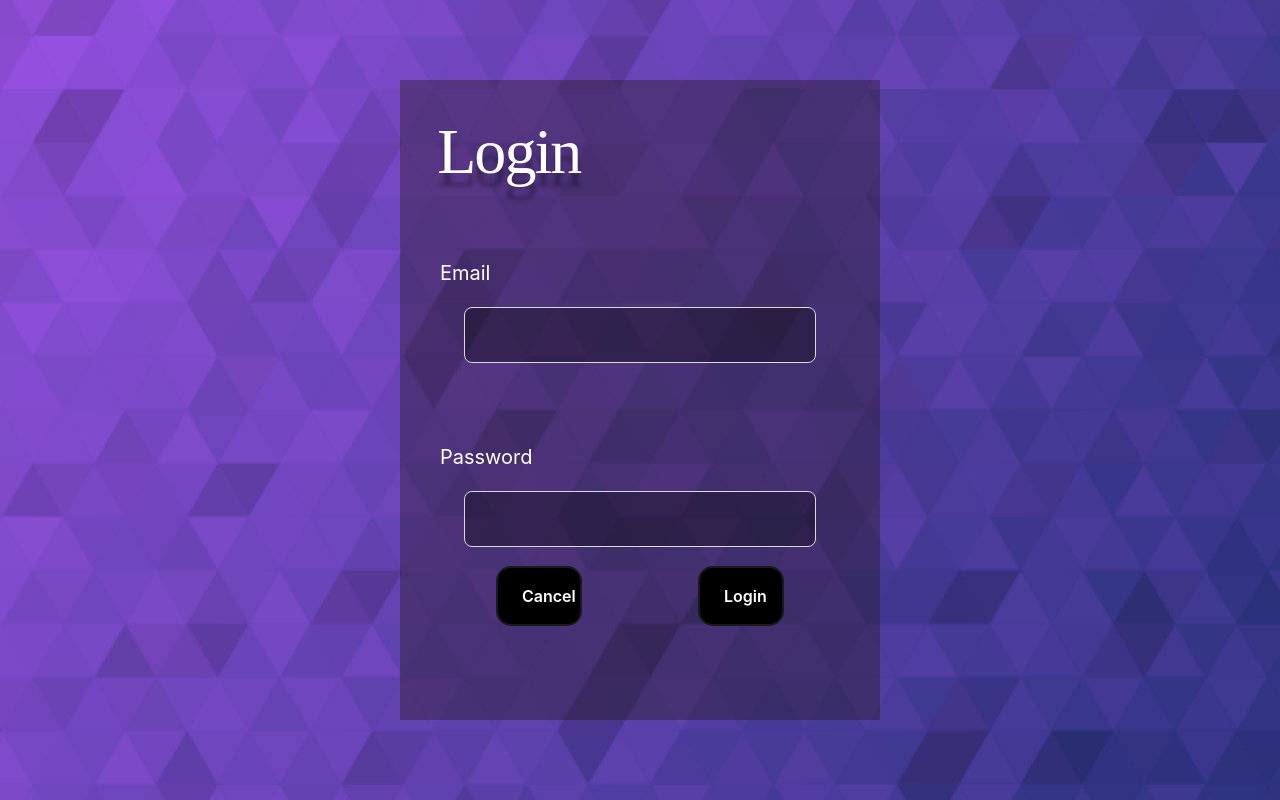
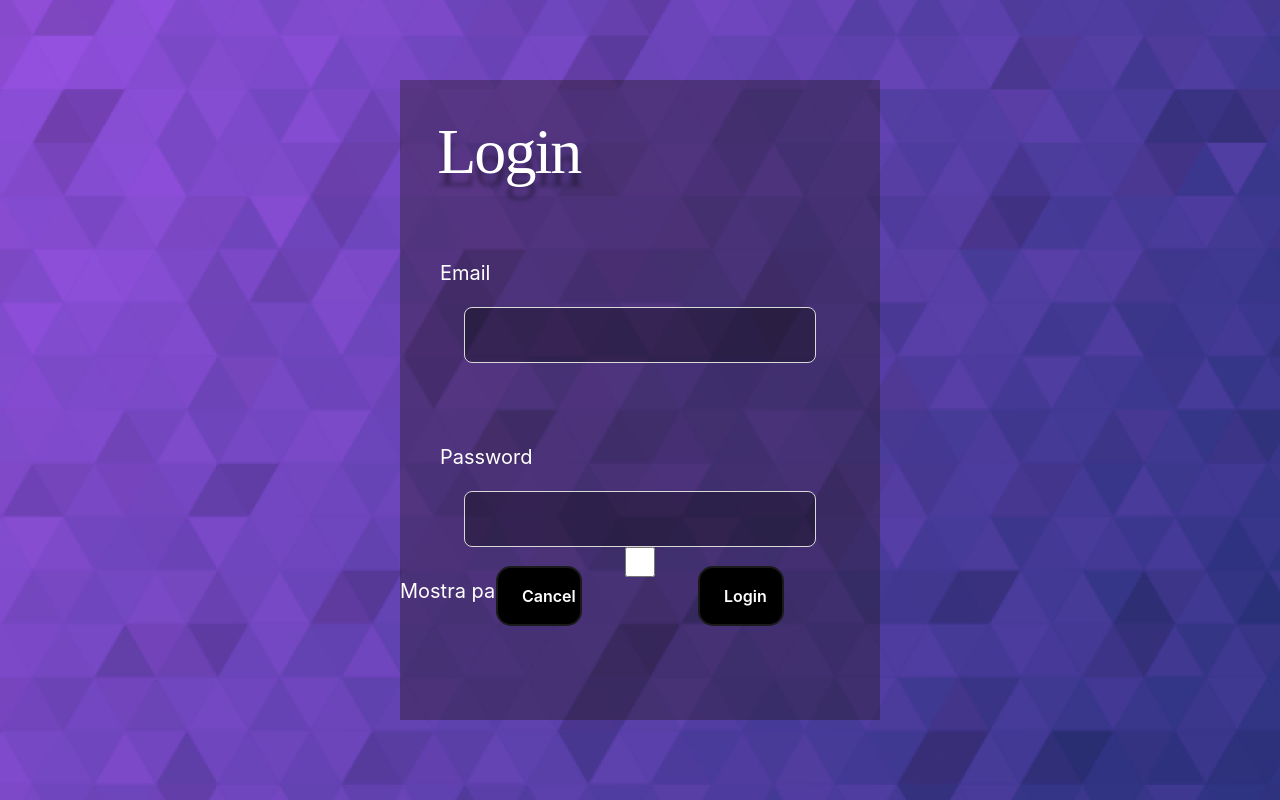
Before and after one commit to Classi-di-Andrea-Trentini/progetto-secondo-quadrimestre-gavatta-kushnir-lutteri-zorza, an Angular app in the folder game-pulse/: page / in a window 1280 px wide. Built offline with nearby package versions, Linux system fonts and the light colour scheme.

Commit message:
aggiunto tasto mostra password

```diff
--- a/game-pulse/src/app/login/login.component.css
+++ b/game-pulse/src/app/login/login.component.css
@@ -157,7 +157,7 @@ input {
 }
 
 
-@media (max-width: 602px) {
+/* @media (max-width: 602px) {
   #sfondo {
     height: 100vh;
     width: 100%;
@@ -175,4 +175,4 @@ input {
     left: 50%;
     transform: translate(-50%, -50%);
   }
-}
+} */
--- a/game-pulse/src/app/login/login.component.html
+++ b/game-pulse/src/app/login/login.component.html
@@ -1,30 +1,31 @@
-<div id="sfondo" >
+<div id="sfondo">
   <div class="container">
     <div class="title">
-            <div class="login">
-                Login
-            </div>
+      <div class="login">Login</div>
     </div>
     <div class="email">
       <div class="email-text">
         <p>Email</p>
       </div>
-        <input type="text" ><!-- [(ngModel)]="email" -->
+      <input type="text" /><!-- [(ngModel)]="email" -->
     </div>
     <div class="password">
       <div class="password-text">
         <p>Password</p>
       </div>
-        <input type="password" ><!-- [(ngModel)]="password" -->
+
+      <input
+        [type]="showPassword ? 'text' : 'password'"
+      /><!-- [(ngModel)]="password" -->
+      <input type="checkbox" (click)="togglePasswordVisibility()" /> Mostra
+      password
     </div>
     <div class="buttonlogincontainer">
-        <button class="button-27" role="button" ><!-- (click)="login()" -->
+      <button class="button-27" role="button">
+        <!-- (click)="login()" -->
         Cancel
       </button>
-        <button class="button-27" role="button">
-            Login
-        </button>
-
-
+      <button class="button-27" role="button">Login</button>
     </div>
   </div>
+</div>
--- a/game-pulse/src/app/login/login.component.ts
+++ b/game-pulse/src/app/login/login.component.ts
@@ -7,5 +7,9 @@ import { Component } from '@angular/core';
   styleUrl: './login.component.css'
 })
 export class LoginComponent {
+  showPassword: boolean = false;
 
+  togglePasswordVisibility(): void {
+    this.showPassword = !this.showPassword;
+  }
 }
```
Lines whose indentation alone changed are shown as unchanged.
